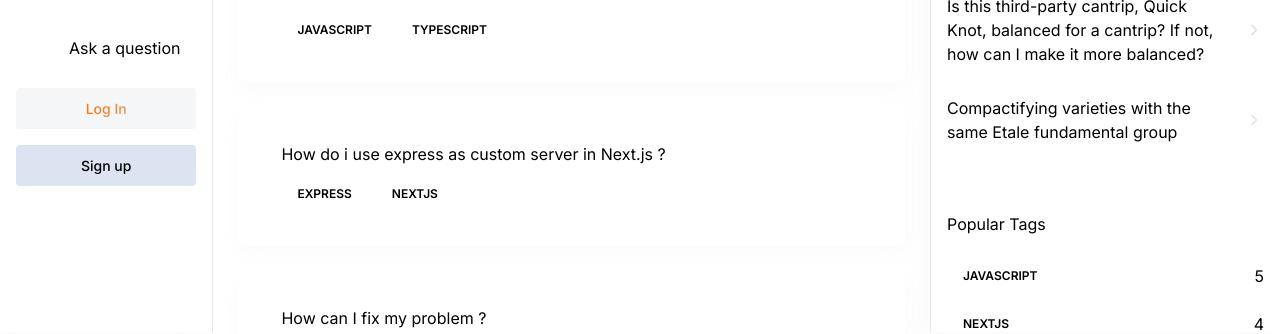
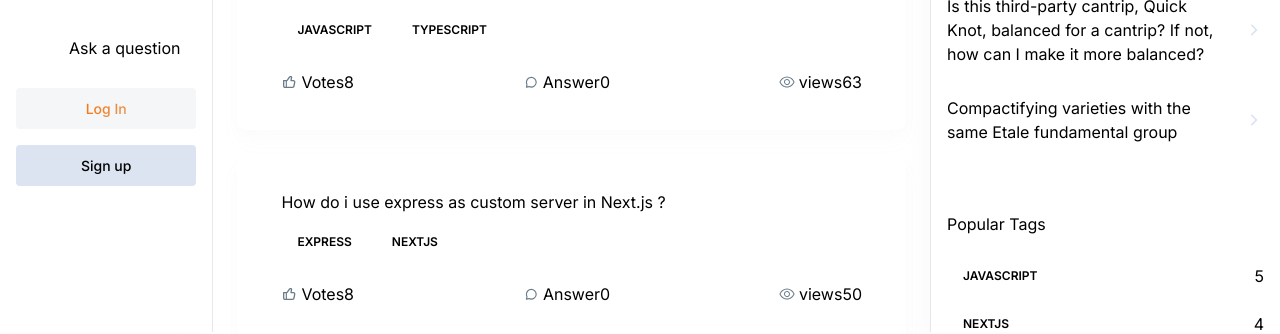
Before and after one commit to Vahidsaeid72/stack_overflow_with_nextjs, a Next.js app: page / in a window 1280 px wide. Shown: the part 468-802 px from the top of the page. Built offline with nearby package versions, Linux system fonts and the light colour scheme; no server answers.

Commit message:
metric tag

```diff
--- /dev/null
+++ b/components/shared/metric/Metric.tsx
@@ -0,0 +1,22 @@
+import Image from 'next/image'
+import React from 'react'
+
+const Metric = ({ imageUrl, alt, value, title, href, textStyle, isAuthor }: { imageUrl: string, alt: string, value: number | string, title: string, href?: string, textStyle?: string, isAuthor?: boolean }) => {
+    return (
+        <div className='flex flex-wrap gap-1'>
+            <Image
+                src={imageUrl}
+                width={16}
+                height={16}
+                alt={alt}
+                className={`object-contain ${href ? 'rounded-full' : ''}`}
+            />
+            <p className={`${textStyle} flex items-center gap-1`}>
+                {title}
+                {value}
+            </p>
+        </div>
+    )
+}
+
+export default Metric
--- a/components/shared/questions/QuestionsCard.tsx
+++ b/components/shared/questions/QuestionsCard.tsx
@@ -1,6 +1,9 @@
 import Link from "next/link";
 import TagRender from "../tag/TagRender";
-
+import Metric from "../metric/Metric";
+import like from "@/assets/icons/like.svg"
+import message from "@/assets/icons/message.svg"
+import eye from "@/assets/icons/eye.svg"
 interface Tag {
     id: number;
     name: string;
@@ -39,9 +42,32 @@ const QuestionsCard = ({ question }: QuestionsCardProps) => {
 
         </div>
         <div className="mt-3 flex flex-wrap gap-2">
-            {tags.map(tag =>(
-                <TagRender id={tag.id} key={tag.id}  name={tag.name} totalQuestions={6} showCount={false} />
+            {tags.map(tag => (
+                <TagRender id={tag.id} key={tag.id} name={tag.name} totalQuestions={6} showCount={false} />
             ))}
+        </div>
+        <div className="flex-between mt-6 w-full flex-wrap gap-3">
+            <Metric
+                imageUrl={like}
+                alt='Upvotes'
+                value={upvotes}
+                title='Votes'
+                textStyle="small-medium text-dark400_light800"
+            />
+            <Metric
+                imageUrl={message}
+                alt='message'
+                value={answers.length}
+                title='Answer'
+                textStyle="small-medium text-dark400_light800"
+            />
+            <Metric
+                imageUrl={eye}
+                alt='eye'
+                value={views}
+                title='views'
+                textStyle="small-medium text-dark400_light800"
+            />
         </div>
     </div>
 }
```
